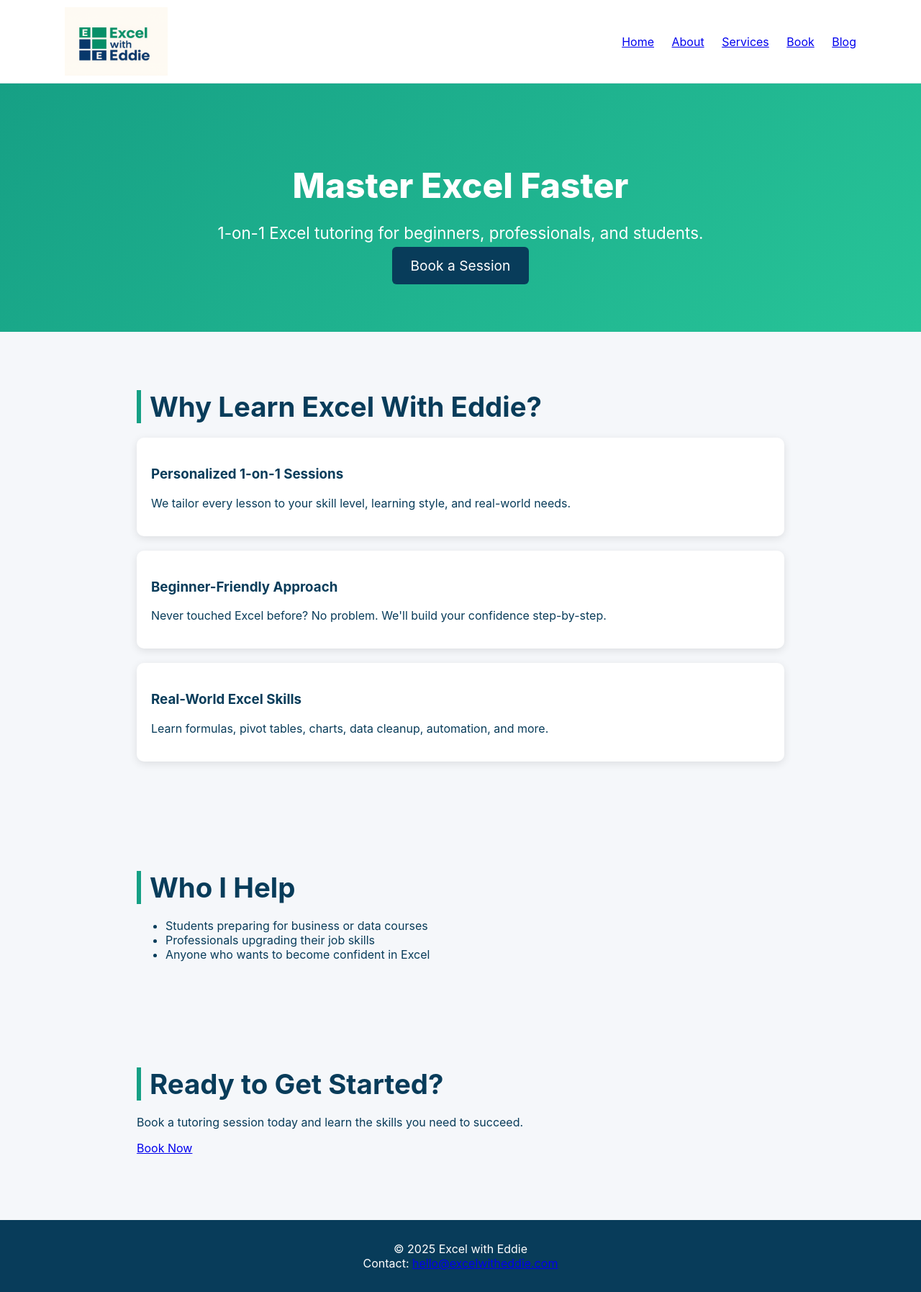
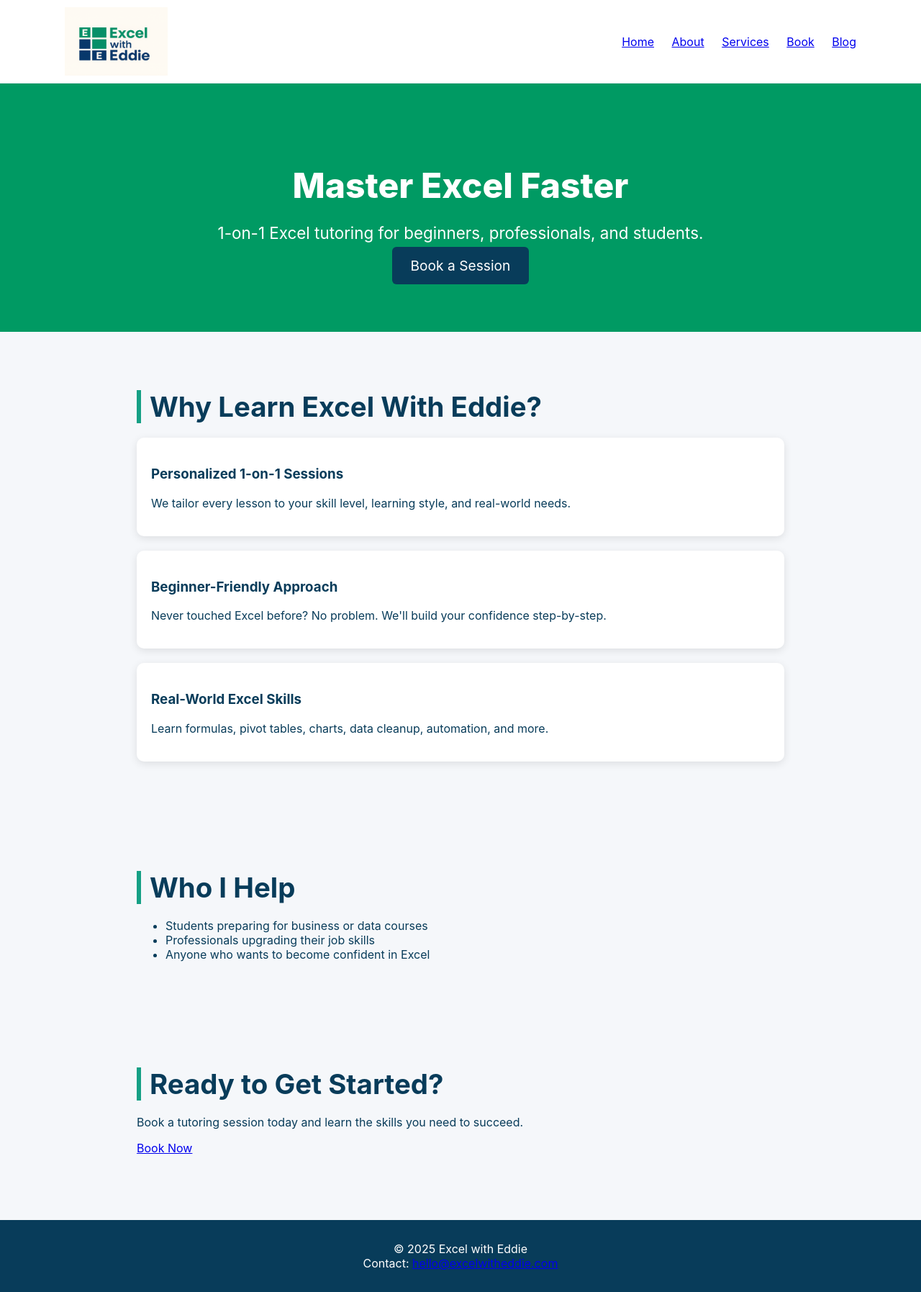
Before and after one commit to excelwitheddie/excel-with-eddie2, a Jekyll site: the page built from index.md, in a window 1280 px wide. Shown: the whole page at 72% size. Built offline with Jekyll 4.4.1, drawn with Linux system fonts in a browser that asks for light colours.

Commit message:
Update style.css

```diff
--- a/assets/css/style.css
+++ b/assets/css/style.css
@@ -57,11 +57,12 @@ header.site-header a {
 
 /* HERO SECTION */
 .hero {
-  background: linear-gradient(135deg, #16a085, #27c498);
+  background: #009a63;
   padding: 80px 20px;
   text-align: center;
-  color: #fff;
+  color: white;
 }
+
 
 .hero h1 {
   font-size: 3rem;
```
